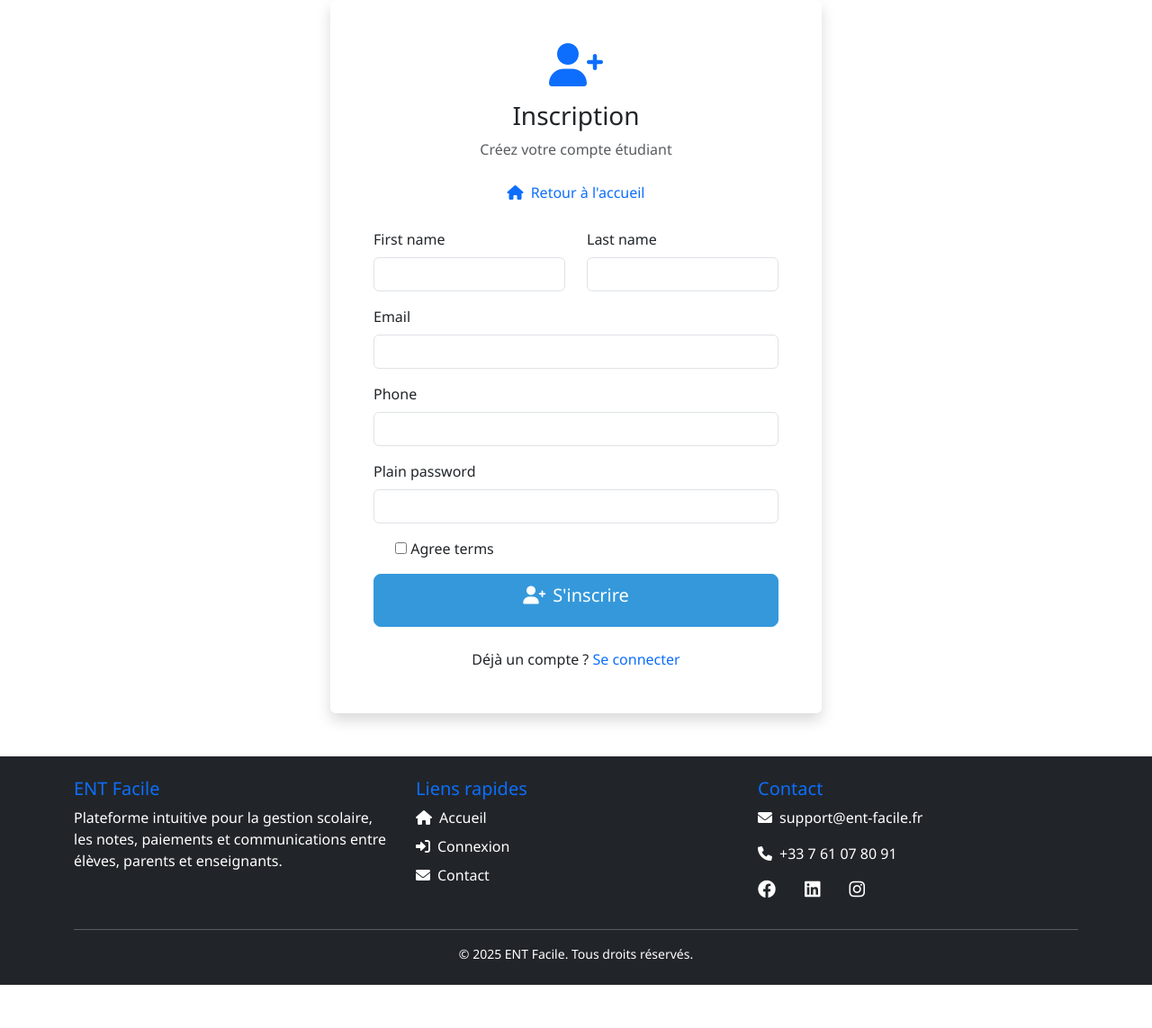
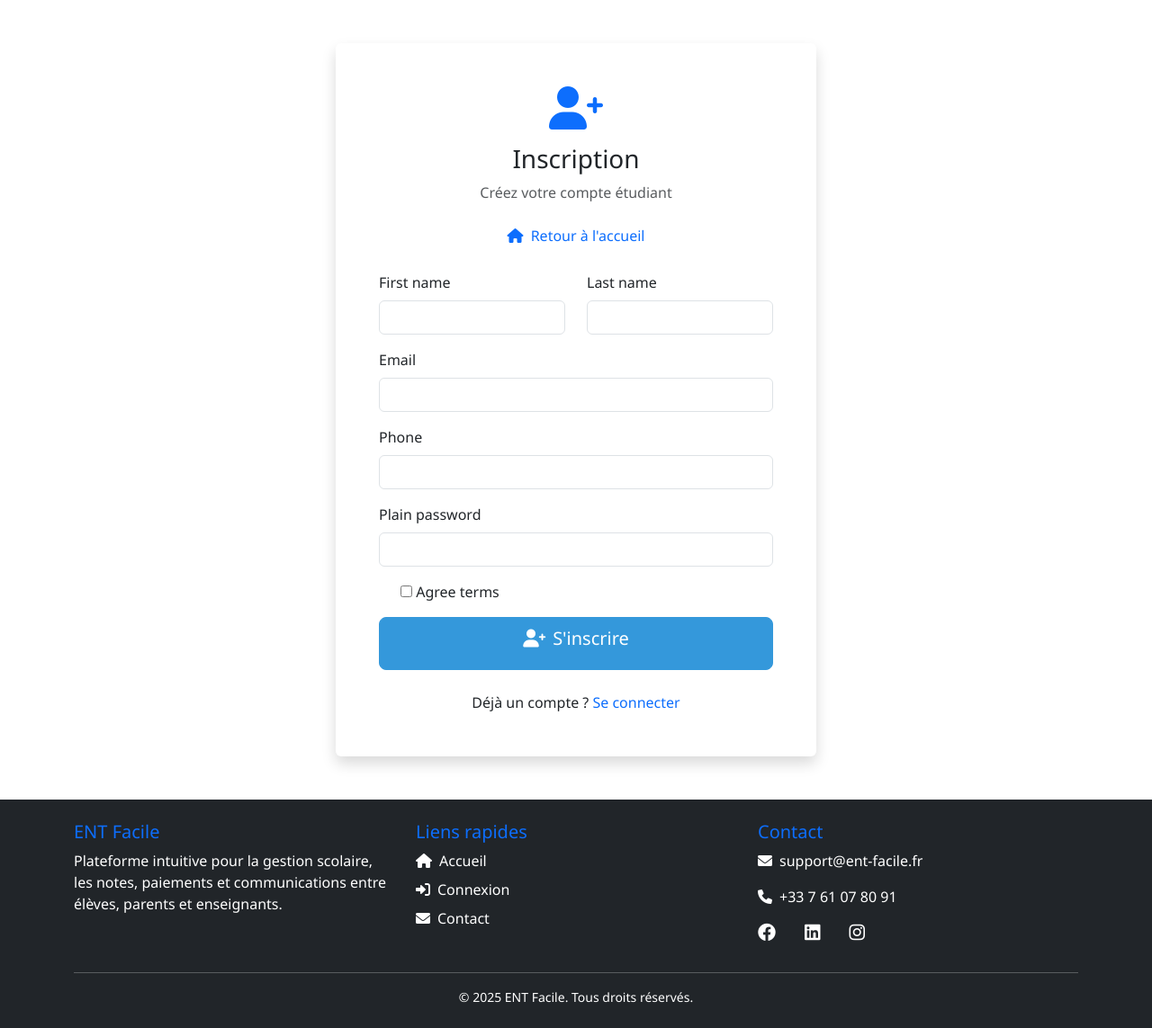
Before and after one commit to makombelajob/easy-ent-app, a Symfony app: template app/templates/registration/register.html.twig in a window 1280 px wide. Shown: the whole page at 90% size. Before the commit the page ends 1095 px from the top, so only its background shows below. Run offline with Twig, Linux system fonts and the light colour scheme; the template is opened without the code that fills it, so the values that code supplies are empty; form fields are guessed from the names that the template uses; some libraries are stand-ins or nearby versions.

Commit message:
form updated

```diff
--- a/app/templates/_partials/_footer.html.twig
+++ b/app/templates/_partials/_footer.html.twig
@@ -1,4 +1,4 @@
-<footer class="bg-dark text-white mt-5">
+<footer class="bg-dark text-white mt-auto">
 	<div class="container py-4">
 		<div
 			class="row">
--- a/app/templates/base.html.twig
+++ b/app/templates/base.html.twig
@@ -17,8 +17,10 @@
         {% endblock %}
         <script src="https://cdn.jsdelivr.net/npm/bootstrap@5.3.0/dist/js/bootstrap.bundle.min.js" defer></script>
     </head>
-    <body>
-        {% block body %}{% endblock %}
+    <body class="d-flex flex-column min-vh-100">
+        <main class="flex-grow-1">
+            {% block body %}{% endblock %}
+        </main>
         {% include('_partials/_footer.html.twig') %}
     </body>
 </html>
--- a/app/templates/registration/register.html.twig
+++ b/app/templates/registration/register.html.twig
@@ -4,8 +4,8 @@
 {% endblock %}
 
 {% block body %}
-	<div class="container">
-		<div class="row justify-content-center">
+    <div class="container d-flex align-items-center justify-content-center py-5" style="min-height: 70vh;">
+        <div class="row justify-content-center w-100">
 			<div class="col-md-8 col-lg-6">
 				<div class="card shadow">
 					<div class="card-body p-5">
--- a/app/templates/security/login.html.twig
+++ b/app/templates/security/login.html.twig
@@ -4,8 +4,8 @@
 {% endblock %}
 
 {% block body %}
-	<div class="container">
-		<div class="row justify-content-center">
+    <div class="container d-flex align-items-center justify-content-center py-5" style="min-height: 70vh;">
+        <div class="row justify-content-center w-100">
 			<div class="col-md-6 col-lg-4">
 				<div class="card shadow">
 					<div class="card-body p-5">
```
Also changed, not shown: 5 other files.
